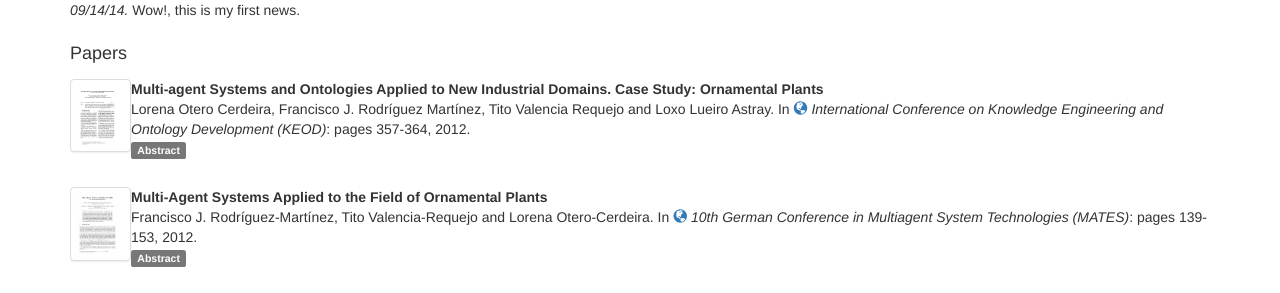
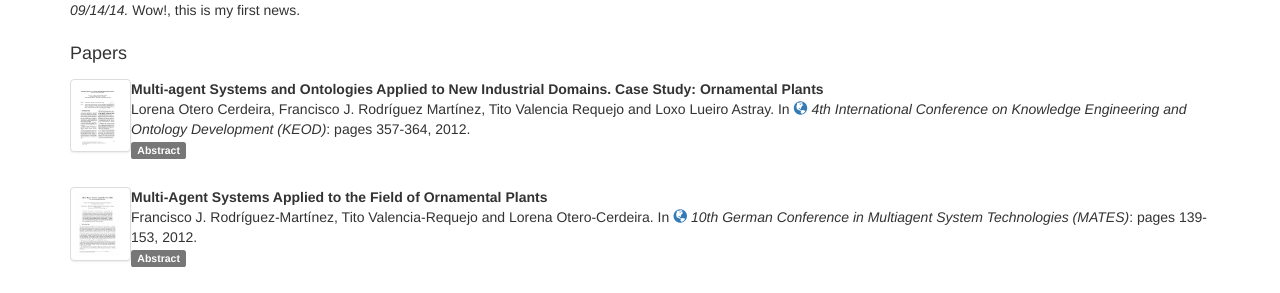
Before and after one commit to tvalreq/tvalreq.github.com, a Jekyll site: the page built from index.html, in a window 1280 px wide. Shown: the part 350-643 px from the top of the page. Built offline with Jekyll 4.4.1, drawn with Linux system fonts in a browser that asks for light colours; nearby versions of some CDN libraries.

Commit message:
minor changes

```diff
--- a/_data/paper-list.yml
+++ b/_data/paper-list.yml
@@ -86,7 +86,7 @@
   img: 2012_KEOD.jpg
   title: "Multi-agent Systems and Ontologies Applied to New Industrial Domains. Case Study: Ornamental Plants"
   authors: Lorena Otero Cerdeira, Francisco J. Rodríguez Martínez, Tito Valencia Requejo and Loxo Lueiro Astray
-  booktitle: International Conference on Knowledge Engineering and Ontology Development (KEOD)
+  booktitle: 4th International Conference on Knowledge Engineering and Ontology Development (KEOD)
   pages: 357-364
   doc-url: https://drive.google.com/file/d/0BwNgDtL6tK5fUEVzOHhoQ1ZWUVE/edit?usp=sharing
   booktitle-url: http://www.keod.ic3k.org/Home.aspx?y=2012
```
